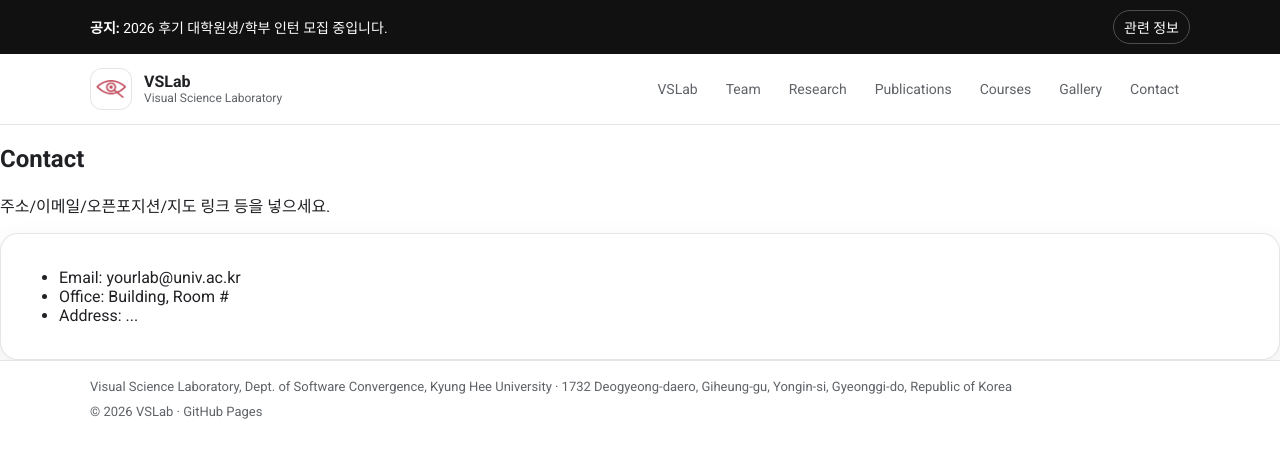
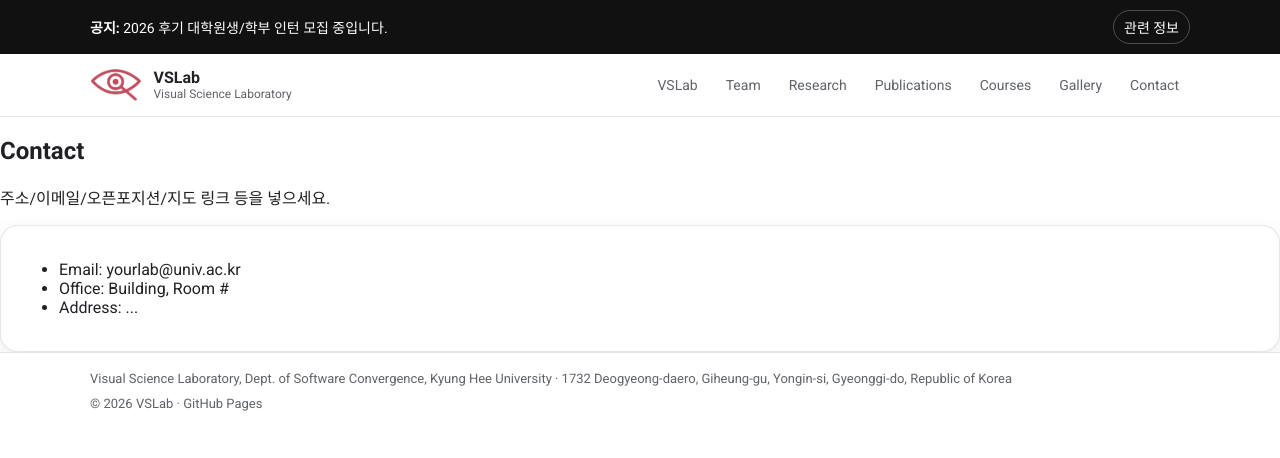
Before and after one commit to spoiuy3/VSLab_website, a Jekyll site: the page built from contact.md, in a window 1280 px wide. Shown: the top 458 px of the page. Built offline with Jekyll 4.4.1, drawn with Linux system fonts in a browser that asks for light colours.

Commit message:
Edit: details

```diff
--- a/assets/css/style.css
+++ b/assets/css/style.css
@@ -81,20 +81,22 @@ a{ color: inherit; text-decoration: none; }
 
 /* ✅ 이미지 로고 버전(brand__mark)만 사용 권장 */
 .brand__mark{
-  width: 42px;
-  height: 42px;
-  border-radius: 12px;
+  width: auto;
+  height: auto;
+  border: none;
+  background: transparent;
+  border-radius: 0;
+  padding: 0;
+  display: inline-flex;
+  align-items: center;
+  justify-content: center;
+  overflow: visible;
+}
 
-  display:inline-flex;
-  align-items:center;
-  justify-content:center;
-
-  background: #fff;
-  border: 1px solid var(--line);
-}
+/* 로고 크기만 제한(원하면 숫자만 조절) */
 .brand__mark-img{
-  width: 30px;
-  height: 30px;
+  height: 32px;      /* ✅ 적당한 로고 높이 */
+  width: auto;
   display: block;
   object-fit: contain;
 }
@@ -493,7 +495,7 @@ a{ color: inherit; text-decoration: none; }
 
 /* ✅ Slide 2~5 overlay: LEFT title / RIGHT button, and never touch dots */
 .hero-carousel__slide--contain .hero-carousel__overlay{
-  bottom: calc(var(--carousel-dots-safe) + 16px);
+  bottom: 22px;
   flex-direction: row;
   align-items: flex-end;
   justify-content: space-between;
@@ -528,11 +530,9 @@ a{ color: inherit; text-decoration: none; }
 .hero-carousel__btn--next{ right: 14px; }
 
 /* dots */
-.hero-carousel__dots{
-  position: absolute;
-  left: 0;
-  right: 0;
-  bottom: 14px;
+.hero-carousel__dots.hero-carousel__dots--outside{
+  position: static;            /* ✅ absolute 제거 */
+  margin-top: 10px;            /* ✅ 박스 아래 여백 */
   display: flex;
   justify-content: center;
   gap: 8px;
```
Also changed, not shown: index.md (+3 -4 lines).
